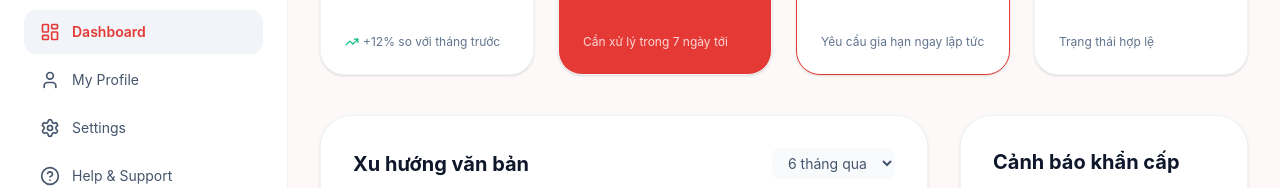
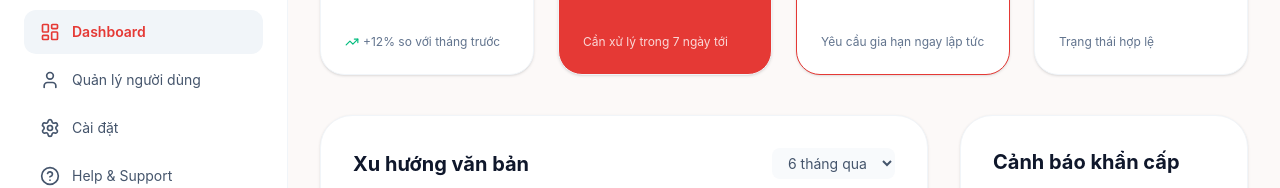
Before and after one commit to ToanTN5962/He-thong-quan-ly-het-han-van-ban, a React (Vite) app in the folder client/: page /admin in a window 1280 px wide. Shown: the part 203-391 px from the top of the page. Built offline with nearby package versions, Linux system fonts and the light colour scheme.

Commit message:
Update button labels in admin dashboard page

```diff
--- a/client/src/pages/AdminDashboard.tsx
+++ b/client/src/pages/AdminDashboard.tsx
@@ -103,8 +103,8 @@ export default function Dashboard() {
 
         <nav className="flex-1 space-y-1">
           <SidebarItem icon={LayoutDashboard} label="Dashboard" active />
-          <SidebarItem icon={User} label="My Profile" />
-          <SidebarItem icon={Settings} label="Settings" />
+          <SidebarItem icon={User} label="Quản lý người dùng" />
+          <SidebarItem icon={Settings} label="Cài đặt" />
           <SidebarItem icon={HelpCircle} label="Help & Support" />
         </nav>
 
```
